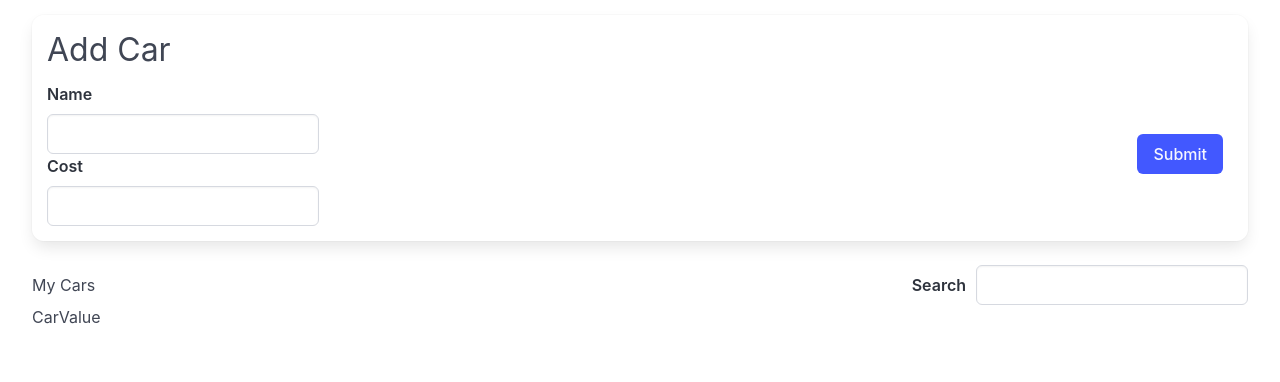
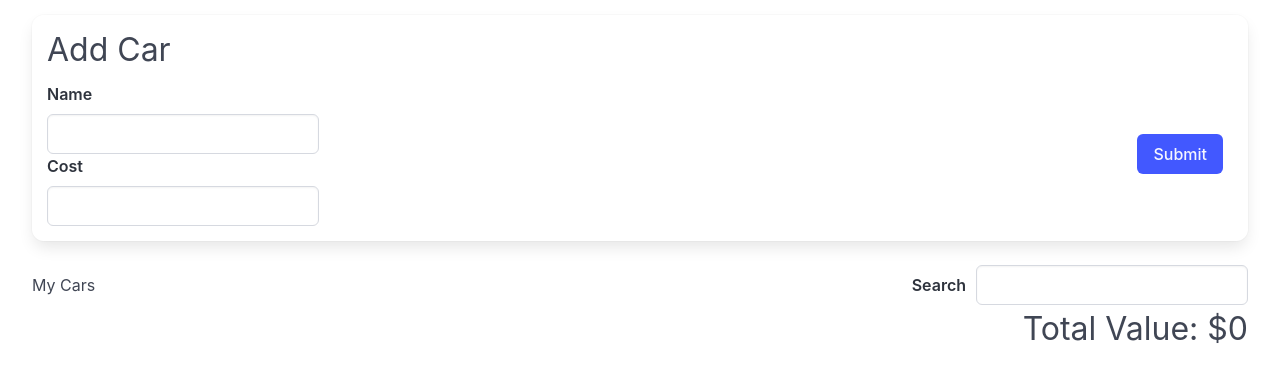
Before and after one commit to kleekich21/cars-manager, a React (Create React App) app: page / in a window 1280 px wide. Shown: the top 382 px of the page. Built offline with nearby package versions, Linux system fonts and the light colour scheme.

Commit message:
feat: Display total cost for searched cars

```diff
--- a/src/components/CarValue.js
+++ b/src/components/CarValue.js
@@ -1,5 +1,14 @@
+import { useSelector } from "react-redux";
+
 function CarValue() {
-  return <div>CarValue</div>;
+  const totalCost = useSelector(({ cars: { data, searchTerm } }) =>
+    data
+      .filter((car) => {
+        return car.name.toLowerCase().includes(searchTerm.toLowerCase());
+      })
+      .reduce((total, { cost }) => total + cost, 0)
+  );
+  return <div className="car-value">Total Value: ${totalCost}</div>;
 }
 
 export default CarValue;
```
